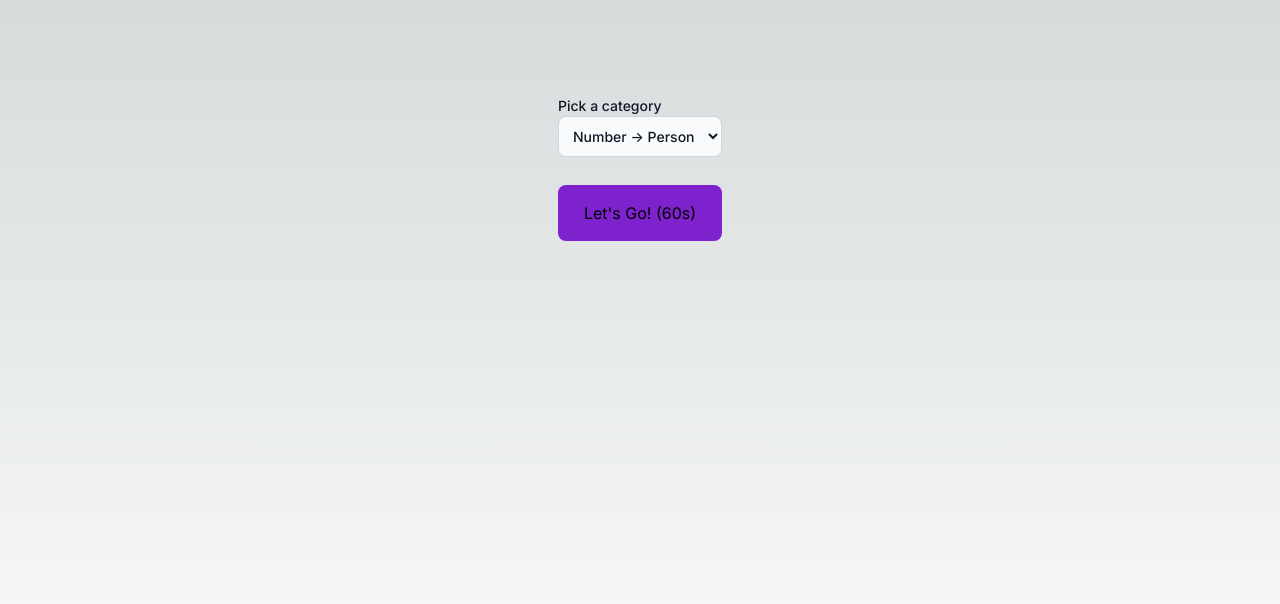
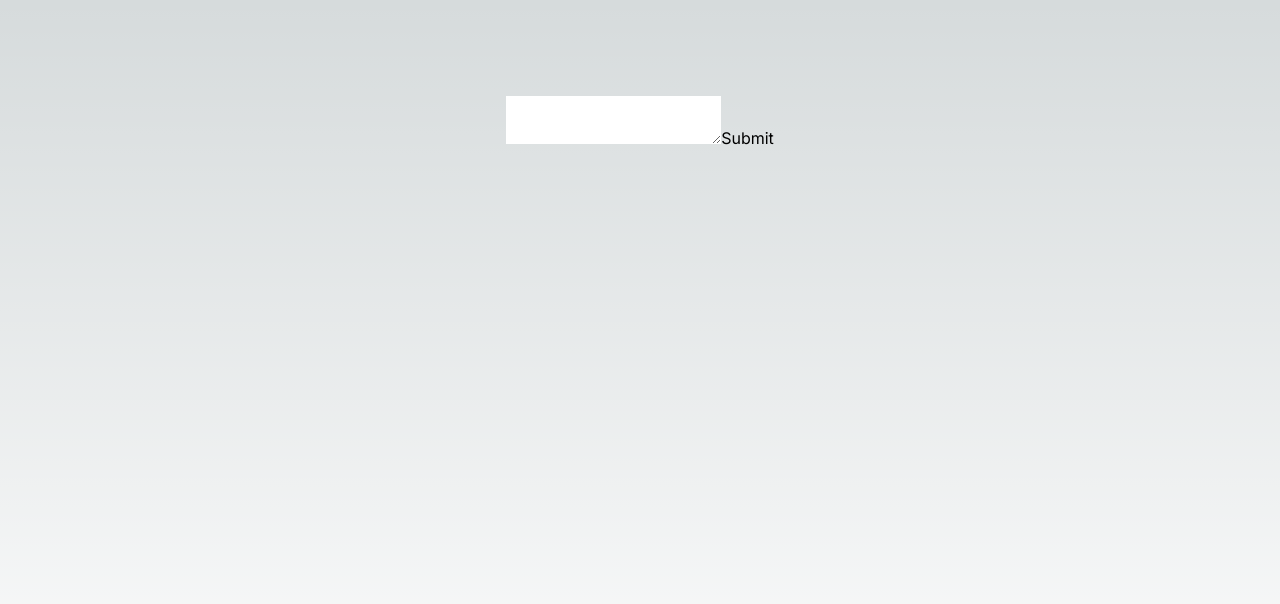
Before and after one commit to vbodell/mnemo-trainer, a Next.js app: page / in a window 1280 px wide. Shown: the top 604 px of the page. Built offline with nearby package versions, Linux system fonts and the light colour scheme.

Commit message:
Diff tests work!

```diff
--- a/package.json
+++ b/package.json
@@ -12,6 +12,7 @@
     "classnames": "^2.5.1",
     "next": "^14.1.4",
     "react": "^18.2.0",
+    "react-diff-viewer-continued": "^3.4.0",
     "react-dom": "^18.2.0"
   },
   "devDependencies": {
--- a/src/app/page.tsx
+++ b/src/app/page.tsx
@@ -5,6 +5,7 @@ import { useState } from "react";
 import numbers from "../data/numbers.json";
 import { ResponseChoice } from "./Presenters/Game";
 import GamePresenter from "./Presenters/Game";
+import ReactDiffViewer from "react-diff-viewer-continued";
 
 type GameChoice =
   | "number2person"
@@ -72,36 +73,62 @@ export default function Home() {
   const [started, setStarted] = useState<boolean>(false);
   const GAME_DURATION = 60;
 
+  const oldCode = "In a hole in the ground there lived a hobbit";
+  const [newCode, setNewCode] = useState<string>("");
+
+  function handleSubmit(e) {
+    // Prevent the browser from reloading the page
+    e.preventDefault();
+
+    // Read the form data
+    const form = e.target;
+    const formData = new FormData(form);
+
+    // Or you can work with it as a plain object:
+    const formJson = Object.fromEntries(formData.entries());
+    console.log(formJson);
+    setNewCode(formJson["input"].toString());
+    setStarted(true);
+  }
+
   return (
     <main className="flex min-h-screen flex-col items-center justify-between p-24">
       {started ? (
-        <GamePresenter
-          responseChoices={responseChoices}
-          gameDurationInSec={GAME_DURATION}
+        // <GamePresenter
+        //   responseChoices={responseChoices}
+        //   gameDurationInSec={GAME_DURATION}
+        // />
+        <ReactDiffViewer
+          oldValue={oldCode}
+          newValue={newCode}
+          splitView={true}
         />
       ) : (
-        <form className="flex flex-col gap-5">
-          <label className="block mb-2 text-sm font-medium text-gray-900 dark:text-white">
-            Pick a category
-            <select
-              value={gameChoice}
-              onChange={(e) => setGameChoice(e.target.value as GameChoice)}
-              className="bg-gray-50 border border-gray-300 text-gray-900 text-sm rounded-lg focus:ring-blue-500 focus:border-blue-500 block w-full p-2.5 dark:bg-gray-700 dark:border-gray-600 dark:placeholder-gray-400 dark:text-white dark:focus:ring-blue-500 dark:focus:border-blue-500"
-            >
-              {Object.entries(GAME_CHOICES).map(([key, val]) => (
-                <option key={key} value={key}>
-                  {val}
-                </option>
-              ))}
-            </select>
-          </label>
-
-          <button
-            className="rounded-lg p-4 bg-purple-700"
-            onClick={() => setStarted(true)}
-          >
-            Let{"'"}s Go! ({GAME_DURATION}s)
-          </button>
+        // <form className="flex flex-col gap-5">
+        //   <label className="block mb-2 text-sm font-medium text-gray-900 dark:text-white">
+        //     Pick a category
+        //     <select
+        //       value={gameChoice}
+        //       onChange={(e) => setGameChoice(e.target.value as GameChoice)}
+        //       className="bg-gray-50 border border-gray-300 text-gray-900 text-sm rounded-lg focus:ring-blue-500 focus:border-blue-500 block w-full p-2.5 dark:bg-gray-700 dark:border-gray-600 dark:placeholder-gray-400 dark:text-white dark:focus:ring-blue-500 dark:focus:border-blue-500"
+        //     >
+        //       {Object.entries(GAME_CHOICES).map(([key, val]) => (
+        //         <option key={key} value={key}>
+        //           {val}
+        //         </option>
+        //       ))}
+        //     </select>
+        //   </label>
+        //
+        //   <button
+        //     className="rounded-lg p-4 bg-purple-700"
+        //     onClick={() => setStarted(true)}
+        //   >
+        //     Let{"'"}s Go! ({GAME_DURATION}s)
+        //   </button>
+        <form method="post" onSubmit={handleSubmit}>
+          <textarea name="input" />
+          <button>Submit</button>
         </form>
       )}
     </main>
```
Also changed, not shown: 1 other file (tests, documents, lock files or other folders).
